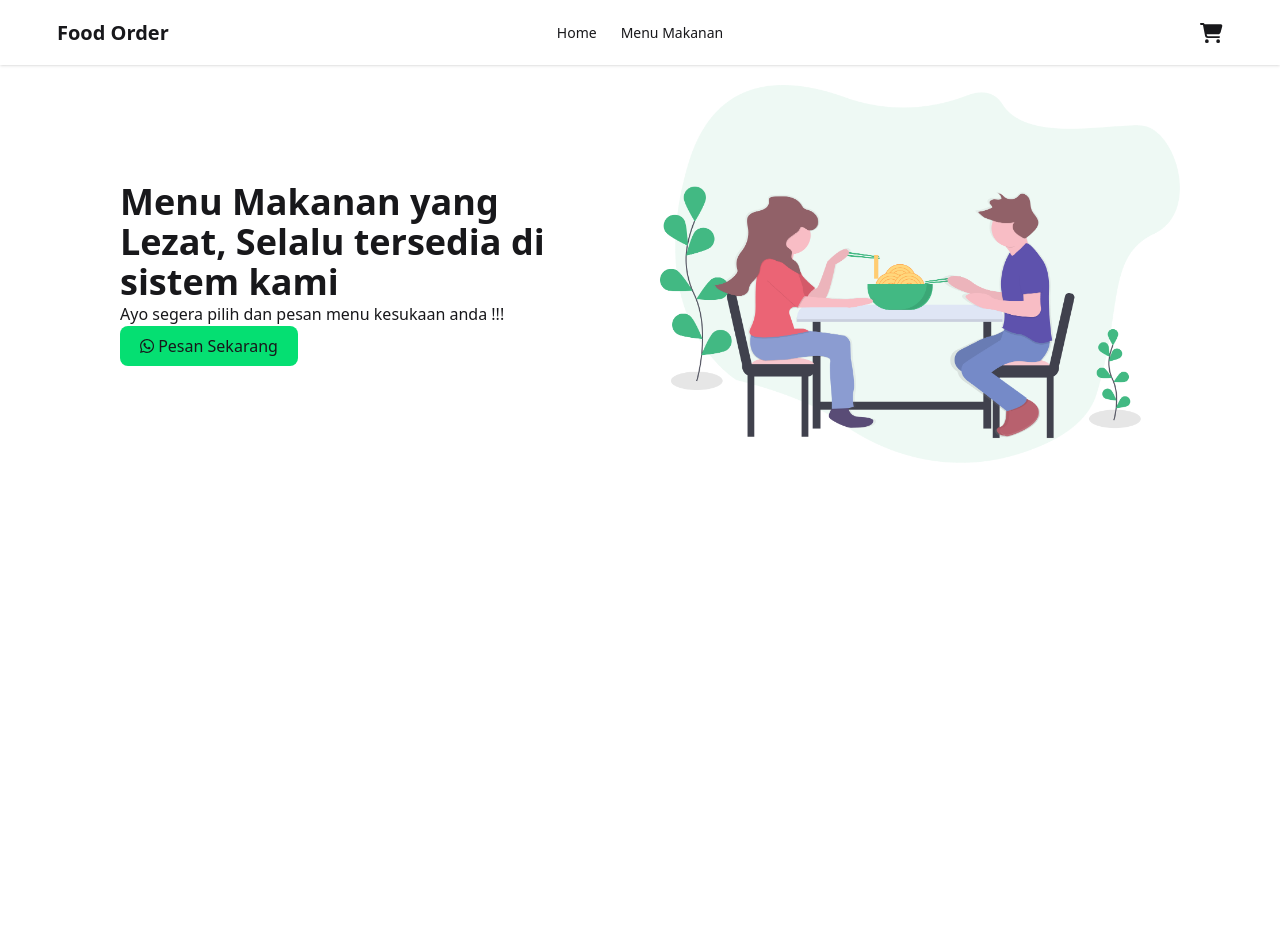
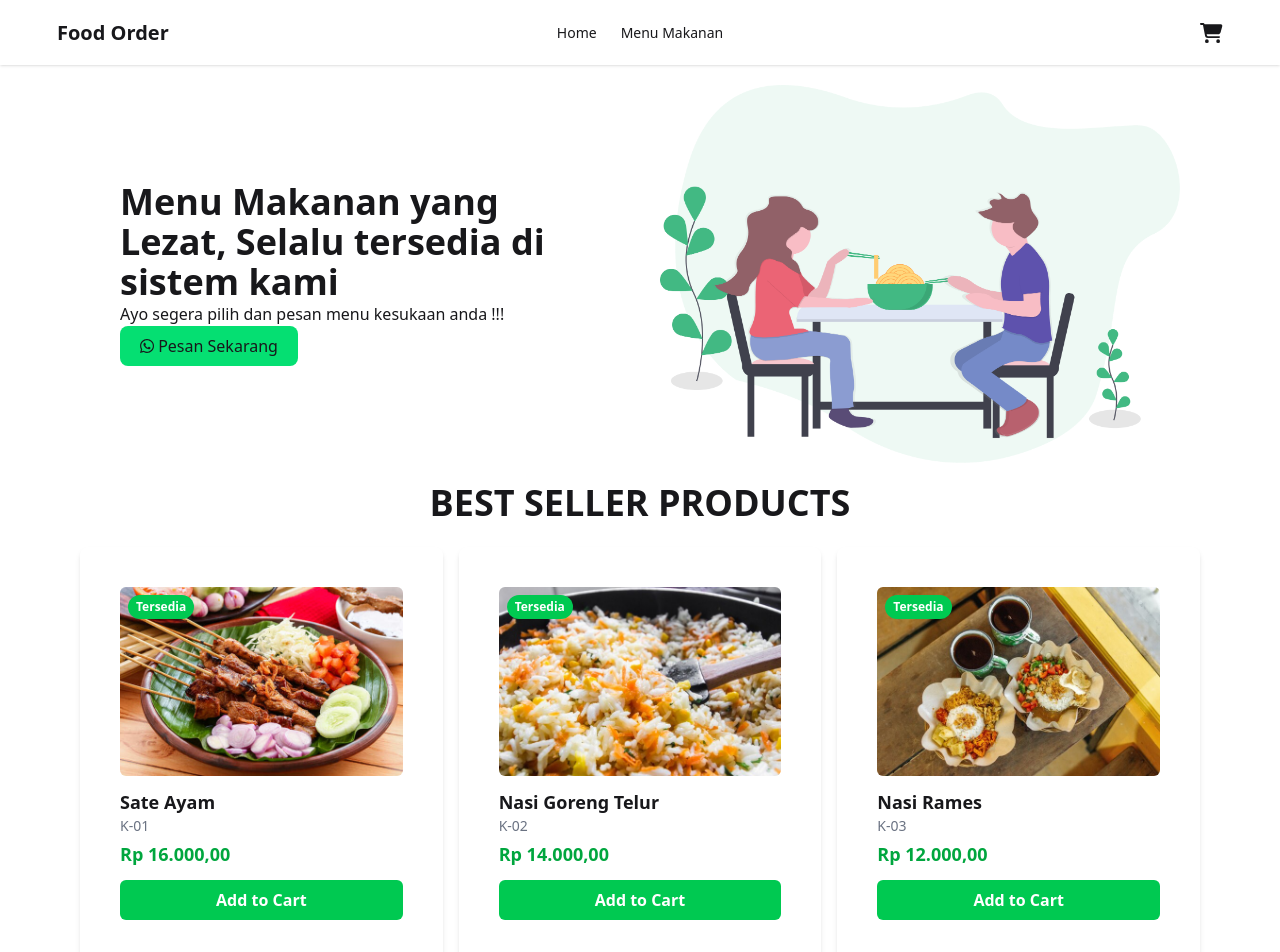
Before and after one commit to dwicah79/Food-order-website, a Vue app: page / in a window 1280 px wide. Shown: the top 952 px of the page. Before the commit the page ends 800 px from the top, so only its background shows below. Built offline with nearby package versions, Linux system fonts and the light colour scheme; data requests are answered from the project's data file.

Commit message:
add best product to home view

```diff
--- a/src/views/HomeView.vue
+++ b/src/views/HomeView.vue
@@ -1,9 +1,50 @@
-<script setup>
+<script>
 import TheWelcome from '../components/TheWelcome.vue'
 import NavbarComponent from '@/components/NavbarComponent.vue'
 import Hero from '@/components/Hero.vue'
+import CardProductComponent from '@/components/CardProductComponent.vue'
+import axios from 'axios'
+
+export default {
+  components: {
+    TheWelcome,
+    NavbarComponent,
+    Hero,
+    CardProductComponent,
+  },
+  data() {
+    return {
+      products: [],
+      isLoading: true,
+    }
+  },
+  methods: {
+    async fetchProducts() {
+      try {
+        const response = await axios.get('http://localhost:3000/best-products')
+        this.products = response.data
+        // console.log('Berhasil fetch data:', response.data)
+      } catch (error) {
+        console.error('Error fetching products:', error)
+      } finally {
+        this.isLoading = false
+      }
+    },
+  },
+  mounted() {
+    this.fetchProducts()
+  },
+}
 </script>
 
 <template>
   <Hero />
+  <h1 class="text-center font-bold text-lg md:text-4xl mb-6">BEST SELLER PRODUCTS</h1>
+
+  <div class="flex justify-center mx-20">
+    <div v-if="isLoading" class="text-center py-10 text-gray-500">Loading...</div>
+    <div v-else class="grid grid-cols-1 md:grid-cols-3 gap-4">
+      <CardProductComponent v-for="product in products" :key="product.id" :product="product" />
+    </div>
+  </div>
 </template>
```
